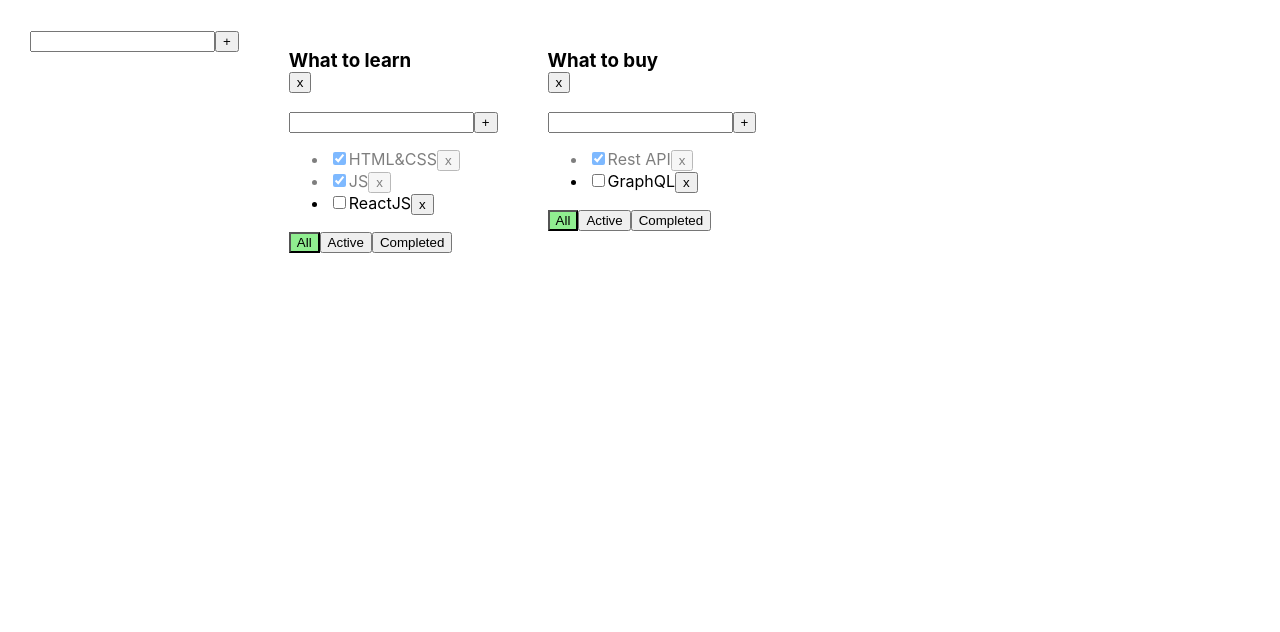
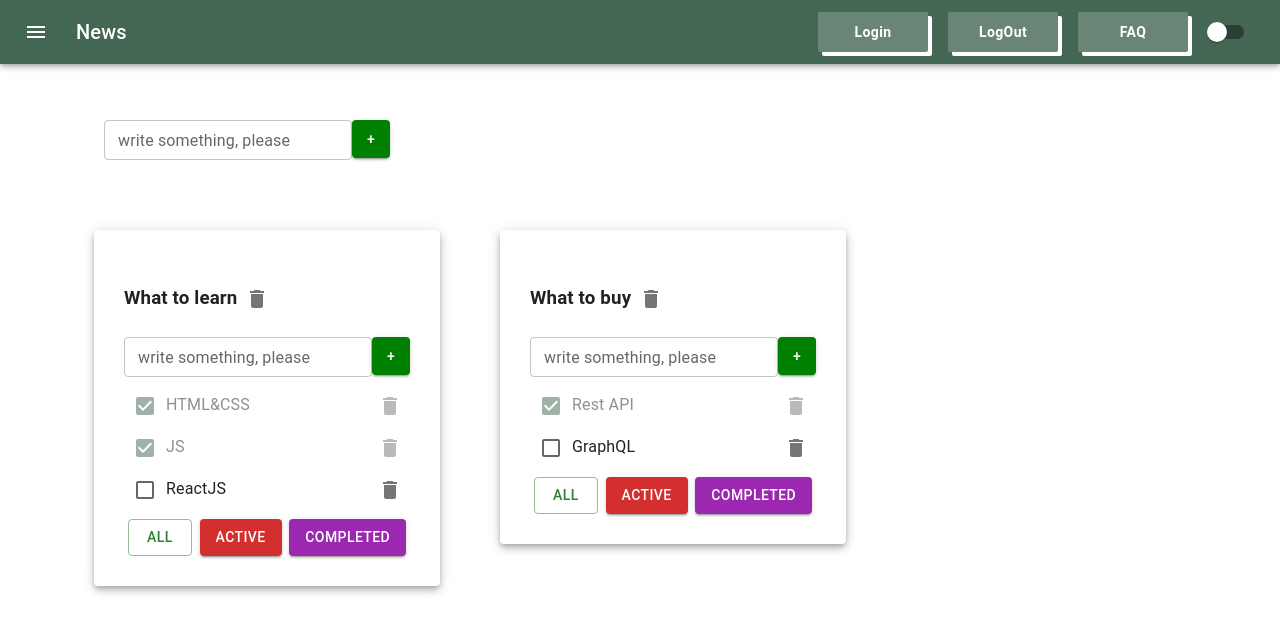
Before and after one commit to IvanBliudnik/TodolistSecondSprint, a React (Create React App) app: page / in a window 1280 px wide. Shown: the top 632 px of the page. Built offline with nearby package versions, Linux system fonts and the light colour scheme.

Commit message:
27.08.2024online session

```diff
--- a/src/AddItemForm.tsx
+++ b/src/AddItemForm.tsx
@@ -1,5 +1,7 @@
 import {ChangeEvent, KeyboardEvent, useState} from "react";
-import {Button} from "./Button";
+import Button from "@mui/material/Button";
+import {TextField} from "@mui/material";
+// import {Button} from "./Button";
 
 type AddItemFormPropsType = {
     addItem: (title: string) => void
@@ -29,14 +31,33 @@ export function AddItemForm(props: AddItemFormPropsType) {
         }
     }
 
+    const buttonStyle = {
+        maxWidth: '38px',
+        maxHeight: '38px',
+        minWidth: '38px',
+        minHeight: '38px',
+        background: "green"
+    }
     return <div>
-        <input
+        <TextField
+            error={!!error} //переделали тип state в boolean(false)первый!, потом 2! true
+            id="outlined-basic"
+            label={error ? error : "write something, please"}
+            // helperText={error} //если хотим снизу надпись error-message
+            variant="outlined"
+            size={"small"}
             className={error ? 'error' : ''}
             value={taskTitle}
             onChange={changeTaskTitleHandler}
             onKeyUp={addTaskOnKeyUpHandler}
         />
-        <Button title={'+'} onClick={addItem}/>
-        {error && <div className={'error-message'}>{error}</div>}
+        {/*<input*/}
+        {/*    className={error ? 'error' : ''}*/}
+        {/*    value={taskTitle}*/}
+        {/*    onChange={changeTaskTitleHandler}*/}
+        {/*    onKeyUp={addTaskOnKeyUpHandler}*/}
+        {/*/>*/}
+        <Button style={buttonStyle} variant = "contained" onClick={addItem}>+</Button>
+        {/*{error && <div className={'error-message'}>{error}</div>}*/}
     </div>
 }
--- a/src/App.css
+++ b/src/App.css
@@ -1,29 +1,29 @@
 .App {
-  padding: 30px;
-  display: flex;
+  /*padding: 30px;*/
+  /*display: flex;*/
 }
 
-.App > div {
-  margin-right: 50px;
-}
+/*.App > div {*/
+/*  margin-right: 50px;*/
+/*}*/
 
-.error {
-  border: red 1px solid;
-}
+/*.error {*/
+/*  border: red 1px solid;*/
+/*}*/
 
-.error-message {
-  color: red;
-}
+/*.error-message {*/
+/*  color: red;*/
+/*}*/
 
-.active-filter {
-  background-color: lightgreen;
-}
+/*.active-filter {*/
+/*  background-color: lightgreen;*/
+/*}*/
 
-.is-done {
-  opacity: 0.5;
-}
+/*.is-done {*/
+/*  opacity: 0.5;*/
+/*}*/
 
-.todolist-title-container {
-  display: flex;
-  align-items: center;
-}
+/*.todolist-title-container {*/
+/*  display: flex;*/
+/*  align-items: center;*/
+/*}*/
--- a/src/App.tsx
+++ b/src/App.tsx
@@ -4,6 +4,13 @@ import React, {useState} from 'react';
 import {v1} from "uuid";
 // import {Button} from "./Button";
 import {AddItemForm} from "./AddItemForm";
+import ButtonAppBar from "./ButtonAppComponent";
+import Container from "@mui/material/Container";
+import Grid from "@mui/material/Grid";
+import Paper from "@mui/material/Paper";
+import {createTheme, ThemeProvider} from "@mui/material/styles";
+import CssBaseline from "@mui/material/CssBaseline";
+
 
 export type TaskType = {
     id: string
@@ -20,15 +27,31 @@ export type TasksStateType = {
     [key: string]: TaskType[]
 }
 
+type ThemeMode = 'dark' | 'light'
+
 export type FilterValuesType = 'all' | 'active' | 'completed'
 
 function App() {
+
+    const [themeMode, setThemeMode] = useState<ThemeMode>('light')
+    const theme = createTheme({
+
+        palette: {
+            mode: themeMode === 'light' ? 'light' : 'dark',
+            primary:
+                {main: '#446753',},
+        },
+    })
+    const changeModeHandler = () => {
+        setThemeMode(themeMode == 'light' ? 'dark' : 'light')
+    }
+
     let todolistID1 = v1()
     let todolistID2 = v1()
 
     let [todolists, setTodolists] = useState<TodolistType[]>([
         {id: todolistID1, title: 'What to learn', filter: 'all'},
-        {id: todolistID2, title: 'What to buy', filter: 'all'},
+        {id: todolistID2, title: 'What to buy', filter: 'all'}
     ])
 
     let [tasks, setTasks] = useState<TasksStateType>({
@@ -47,15 +70,15 @@ function App() {
         //удаляем тот который не совпадает id
         // setTodolists(todolists.filter(el=>el.id !== todolistId))
         //по американски для асинхронности так правильно!!!!!
-        setTodolists((prevState) => todolists.filter(el=>el.id !== todolistId))
+        setTodolists((prevState) => todolists.filter(el => el.id !== todolistId))
         // удалим таски для тудулиста tasks[todolistId] из стейта где мы храним таски
         delete tasks[todolistId]
         //delete удаляет tasks без перерисовки нам это и не нужно
         // засетаем в state копию объекта для перерисовки и для REDUX который их ждёт
         setTasks({...tasks})
     }
-    const changeTodolistTitle = (todolistId: string, newTitle :string) => {
-       const todolist = todolists.find(el=>el.id === todolistId)
+    const changeTodolistTitle = (todolistId: string, newTitle: string) => {
+        const todolist = todolists.find(el => el.id === todolistId)
         if (todolist) {
             todolist.title = newTitle
             setTodolists([...todolists])
@@ -65,18 +88,18 @@ function App() {
     const removeTask = (todolistId: string, taskId: string) => {
         //сделали копию tasks ...tasks
         //ключ обьекта из которого удаляем таск, стучимся до таск который в тудулист
-        setTasks( (prevState) => ({...tasks, [todolistId]: tasks[todolistId].filter(el=>el.id !== taskId)}))
+        setTasks((prevState) => ({...tasks, [todolistId]: tasks[todolistId].filter(el => el.id !== taskId)}))
     }
 
     const addTask = (todolistId: string, title: string) => {
-        const newTask:TaskType = {
+        const newTask: TaskType = {
             id: v1(),
             title: title,
             isDone: false
         }
         //ключ от нашего подьезда [todolistId] кому добавляем
         //засунули в новый массив newTask
-        setTasks((prevState)=>({...prevState, [todolistId]:[...prevState[todolistId], newTask]}))
+        setTasks((prevState) => ({...prevState, [todolistId]: [...prevState[todolistId], newTask]}))
     }
     // { ...tasks, ... }: Оператор деструктуризации, который создает поверхностную копию текущего состояния tasks. В этом месте происходит ошибка, здесь должен быть prevState вместо tasks, чтобы работать с актуальным состоянием, как в примере ниже:
     // [...prevState[todolistId], newTask]: Создает новый массив задач для указанного тудулиста. Оператор деструктуризации ...prevState[todolistId] используется для копирования существующих задач этого тудулиста, а затем добавляется newTask в конец нового массива. Это гарантирует, что новая задача будет добавлена к уже существующему списку задач.
@@ -86,7 +109,7 @@ function App() {
         //1. Делаем копию обьекта через map который создаёт новый массив по default
         //чтобы не потерять остальные ключи el = {id: todolistID1, title: 'What to learn', filter: 'all'}
         // двоеточие для присваивания, а не мутации глубокое вложенность 2
-        setTodolists((prevState) => todolists.map(el => el.id === todolistId ? {...el,filter} : el))
+        setTodolists((prevState) => todolists.map(el => el.id === todolistId ? {...el, filter} : el))
     }
     // Для React вот так
     //     const currentTodo = todolists.find(tl => tl.id === todolistId)
@@ -100,17 +123,21 @@ function App() {
 
 
     const changeTaskStatus = (taskId: string, isDone: boolean, todolistId: string) => {
-        setTasks((prevState) => ({...prevState, [todolistId]: [...prevState[todolistId].map(el=>el.id === taskId? {...el,isDone} :el)]}))
+        setTasks((prevState) => ({
+            ...prevState,
+            [todolistId]: [...prevState[todolistId].map(el => el.id === taskId ? {...el, isDone} : el)]
+        }))
     }
     const changeTaskTitle = (id: string, newTitle: string, todolistId: string) => {
         let todolistTask = tasks[todolistId];
-        let task = todolistTask.find(el=>el.id === id);
+        let task = todolistTask.find(el => el.id === id);
         if (task) {
             task.title = newTitle;
             setTasks({...tasks})
         }
     }
-    function addTodoList(title:string) {
+
+    function addTodoList(title: string) {
         let todolist: TodolistType = {
             id: v1(),
             title: title,
@@ -122,13 +149,21 @@ function App() {
         setTasks({...tasks, [todolist.id]: []})
     }
 
+
     return (
         <div className="App">
+            <ThemeProvider theme={theme}>
+                <Container fixed>
+                    <ButtonAppBar onChange={changeModeHandler}/>
+                    <Grid container sx={{m: "40px"}}>
                         <AddItemForm addItem={addTodoList}/>
+                    </Grid>
+                    <Grid container>
                         {todolists.map(tl => {
                             let tasksForTodolist = tasks[tl.id];
-                debugger
                             return (
+                                <Grid item sx={{p: "30px"}}>
+                                    <Paper elevation={5} sx={{p: "30px"}}>
                                         <Todolist
                                             key={tl.id}
                                             todolistId={tl.id}
@@ -141,10 +176,16 @@ function App() {
                                             filter={tl.filter}
                                             removeTodolist={removeTodolist}
                                             changeTaskTitle={changeTaskTitle}
-                        changeTodolistTitle = {changeTodolistTitle}
+                                            changeTodolistTitle={changeTodolistTitle}
                                         />
+                                    </Paper>
+                                </Grid>
                             );
                         })}
+                    </Grid>
+                </Container>
+                <CssBaseline />
+            </ThemeProvider>
         </div>
     );
 }
--- /dev/null
+++ b/src/ButtonAppComponent.tsx
@@ -0,0 +1,47 @@
+import * as React from 'react';
+import AppBar from '@mui/material/AppBar';
+import Box from '@mui/material/Box';
+import Toolbar from '@mui/material/Toolbar';
+import Typography from '@mui/material/Typography';
+// import Button from '@mui/material/Button';
+import IconButton from '@mui/material/IconButton';
+import MenuIcon from '@mui/icons-material/Menu';
+import {MenuButton} from "./MenuButton";
+import {useTheme} from "@mui/material";
+import Switch from '@mui/material/Switch'
+
+type Props = {
+    onChange: () => void
+}
+
+export default function ButtonAppBar({onChange}: Props) {
+    const theme = useTheme()
+    //для провайдера но не styles a component
+    return (
+        <Box sx={{ flexGrow: 1, paddingBottom: "80px" }}>
+            <AppBar position="fixed">
+                <Toolbar>
+                    <IconButton
+                        size="large"
+                        edge="start"
+                        color="inherit"
+                        aria-label="menu"
+                        sx={{ mr: 2 }}
+                    >
+                        <MenuIcon />
+                    </IconButton>
+                    <Typography variant="h6" component="div" sx={{ flexGrow: 1 }}>
+                        News
+                    </Typography>
+                    <MenuButton color="inherit" background={theme.palette.primary.light}>Login</MenuButton>
+                    <MenuButton color="inherit">LogOut</MenuButton>
+                    <MenuButton color="inherit">FAQ</MenuButton>
+                    <Switch
+                        color={'default'}
+                        onChange={onChange}
+                    />
+                </Toolbar>
+            </AppBar>
+        </Box>
+    );
+}
--- /dev/null
+++ b/src/MenuButton.tsx
@@ -0,0 +1,19 @@
+import { styled } from '@mui/material/styles'
+import Button from '@mui/material/Button'
+
+type MenuButtonProps = {
+    background?: string
+}
+// только функция может принять props
+//theme из-за провайдера (телепорт без props)
+export const MenuButton = styled(Button)<MenuButtonProps>(({background, theme}) => ({
+    minWidth: '110px',
+    fontWeight: 'bold',
+    boxShadow: `0 0 0 ${theme.palette.primary.dark}, 4px 4px 0 0 ${theme.palette.primary.contrastText}`,
+    borderRadius: '2px',
+    textTransform: 'capitalize',
+    margin: '0 10px',
+    padding: '8px 24px',
+    color: '#ffffff',
+    background: background || theme.palette.primary.light
+}))
--- /dev/null
+++ b/src/Todolist.styles.ts
@@ -0,0 +1,14 @@
+import {SxProps} from '@mui/material'
+
+
+export const filterButtonsContainerSx: SxProps =
+    {
+        display: "flex",
+        justifyContent: "space-around",
+    }
+export const ListItemContainerSx = (isDone:boolean) : SxProps =>(
+    {
+        p: 0,
+        justifyContent: "space-between",
+        opacity: isDone ? 0.5 : 1
+    })
--- a/src/Todolist.tsx
+++ b/src/Todolist.tsx
@@ -1,8 +1,16 @@
 import {FilterValuesType, TaskType} from "./App";
 import {ChangeEvent} from "react";
-import {Button} from "./Button";
+import List from '@mui/material/List';
+import ListItem from '@mui/material/ListItem';
 import {AddItemForm} from "./AddItemForm";
 import {EditableSpan} from "./EditableSpan";
+import IconButton from '@mui/material/IconButton';
+import DeleteIcon from '@mui/icons-material/Delete';
+import Button from "@mui/material/Button";
+import {Checkbox} from "@mui/material";
+import Box from "@mui/material/Box";
+import {filterButtonsContainerSx, ListItemContainerSx} from "./Todolist.styles";
+
 
 type PropsType = {
     title: string
@@ -15,7 +23,7 @@ type PropsType = {
     filter: FilterValuesType
     todolistId: string
     removeTodolist: (todolistId: string) => void
-    changeTodolistTitle: (todolistId: string, newTitle :string) => void
+    changeTodolistTitle: (todolistId: string, newTitle: string) => void
 }
 
 export const Todolist = (props: PropsType) => {
@@ -41,7 +49,7 @@ export const Todolist = (props: PropsType) => {
     const removeTodolistHandler = () => {
         removeTodolist(todolistId)
     }
-    const changeTodolistTitle = (newTitle :string) => {
+    const changeTodolistTitle = (newTitle: string) => {
         props.changeTodolistTitle(todolistId, newTitle)
     }
     const changeFilterTasksHandler = (filter: FilterValuesType, todolistId: string) => {
@@ -54,16 +62,15 @@ export const Todolist = (props: PropsType) => {
         <div>
             <h3>
                 <EditableSpan title={props.title} onChange={changeTodolistTitle}/>
-                <div className={'todolist-title-container'}>
-                    <Button title={'x'} onClick={removeTodolistHandler}/>
-                </div>
+                <IconButton aria-label="delete" onClick={removeTodolistHandler}>
+                    <DeleteIcon/>
+                </IconButton>
             </h3>
             <AddItemForm addItem={addTask}/>
-
             {
                 tasksForTodolist.length === 0
                     ? <p>Тасок нет</p>
-                    : <ul>
+                    : <List>
                         {tasksForTodolist.map((task) => {
 
                             const removeTaskHandler = () => {
@@ -78,21 +85,52 @@ export const Todolist = (props: PropsType) => {
                                 props.changeTaskTitle(task.id, newValue, todolistId)
                             }
 
-                            return <li key={task.id} className={task.isDone ? 'is-done' : ''}>
-                                <input type="checkbox" checked={task.isDone} onChange={changeTaskStatusHandler}/>
-                                <EditableSpan title={task.title} onChange={changeTitleHandler}/>
-                                <Button onClick={removeTaskHandler} title={'x'}/>
-                            </li>
+                            return <ListItem
+                                key={task.id}
+                                sx={ListItemContainerSx(task.isDone)}
+                            // так как не можем передать значение передаём функцию
+                            >
+                                <div>
+                                    {/*переносим влево tasks*/}
+                                    <Checkbox checked={task.isDone} onChange={changeTaskStatusHandler}/>
+                                    {/*<input type="checkbox" checked={task.isDone} onChange={changeTaskStatusHandler}/>*/}
+                                    <EditableSpan title={task.title} onChange={changeTitleHandler}/>
+                                </div>
+                                <IconButton aria-label="delete" onClick={removeTaskHandler}>
+                                    <DeleteIcon/>
+                                </IconButton>
+                            </ListItem>
                         })}
-                    </ul>
+                    </List>
             }
             <div>
-                <Button className={filter === 'all' ? 'active-filter' : ''} title={'All'}
-                        onClick={() => changeFilterTasksHandler('all', todolistId)}/>
-                <Button className={filter === 'active' ? 'active-filter' : ''} title={'Active'}
-                        onClick={() => changeFilterTasksHandler('active', todolistId)}/>
-                <Button className={filter === 'completed' ? 'active-filter' : ''} title={'Completed'}
-                        onClick={() => changeFilterTasksHandler('completed', todolistId)}/>
+                <Box sx={filterButtonsContainerSx}>
+                    {/*Вешаем sx на div элемент переписывая div в Box*/}
+                    <Button variant={filter === 'all' ? 'outlined' : 'contained'} title={'All'}
+                            onClick={() => changeFilterTasksHandler('all', todolistId)}
+                            color="success">All
+                    </Button>
+                    <Button
+                        variant={filter === 'active' ? 'outlined' : 'contained'}
+                        color="error"
+                        onClick={() => changeFilterTasksHandler('active', todolistId)}
+                    >
+                        Active
+                    </Button>
+                    <Button
+                        variant={filter === 'completed' ? 'outlined' : 'contained'}
+                        color="secondary"
+                        onClick={() => changeFilterTasksHandler('completed', todolistId)}
+                    >
+                        Completed
+                    </Button>
+                </Box>
+                {/*<Button className={filter === 'all' ? 'active-filter' : ''} title={'All'}*/}
+                {/*        onClick={() => changeFilterTasksHandler('all', todolistId)}/>*/}
+                {/*<Button className={filter === 'active' ? 'active-filter' : ''} title={'Active'}*/}
+                {/*        onClick={() => changeFilterTasksHandler('active', todolistId)}/>*/}
+                {/*<Button className={filter === 'completed' ? 'active-filter' : ''} title={'Completed'}*/}
+                {/*        onClick={() => changeFilterTasksHandler('completed', todolistId)}/>*/}
             </div>
         </div>
     )
```
Also changed, not shown: src/styles.css (added). Lines whose indentation alone changed are shown as unchanged.
